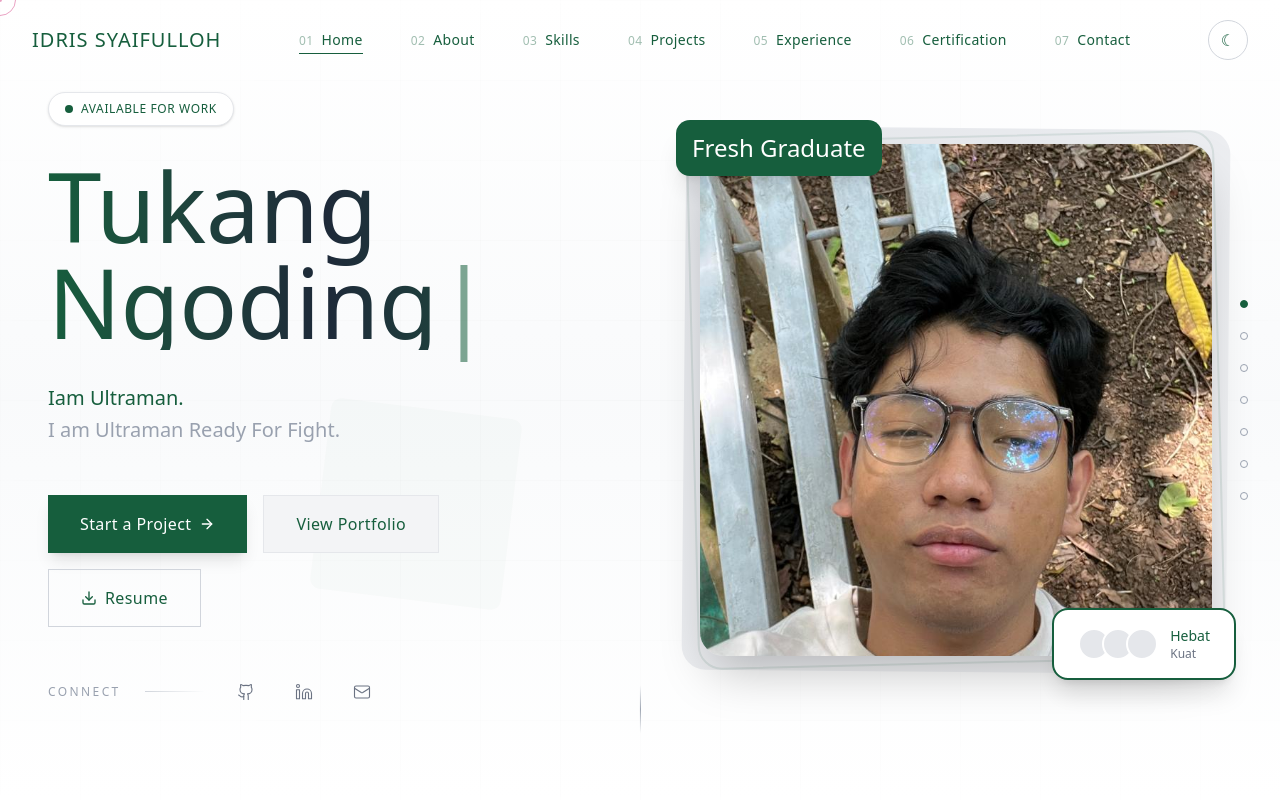
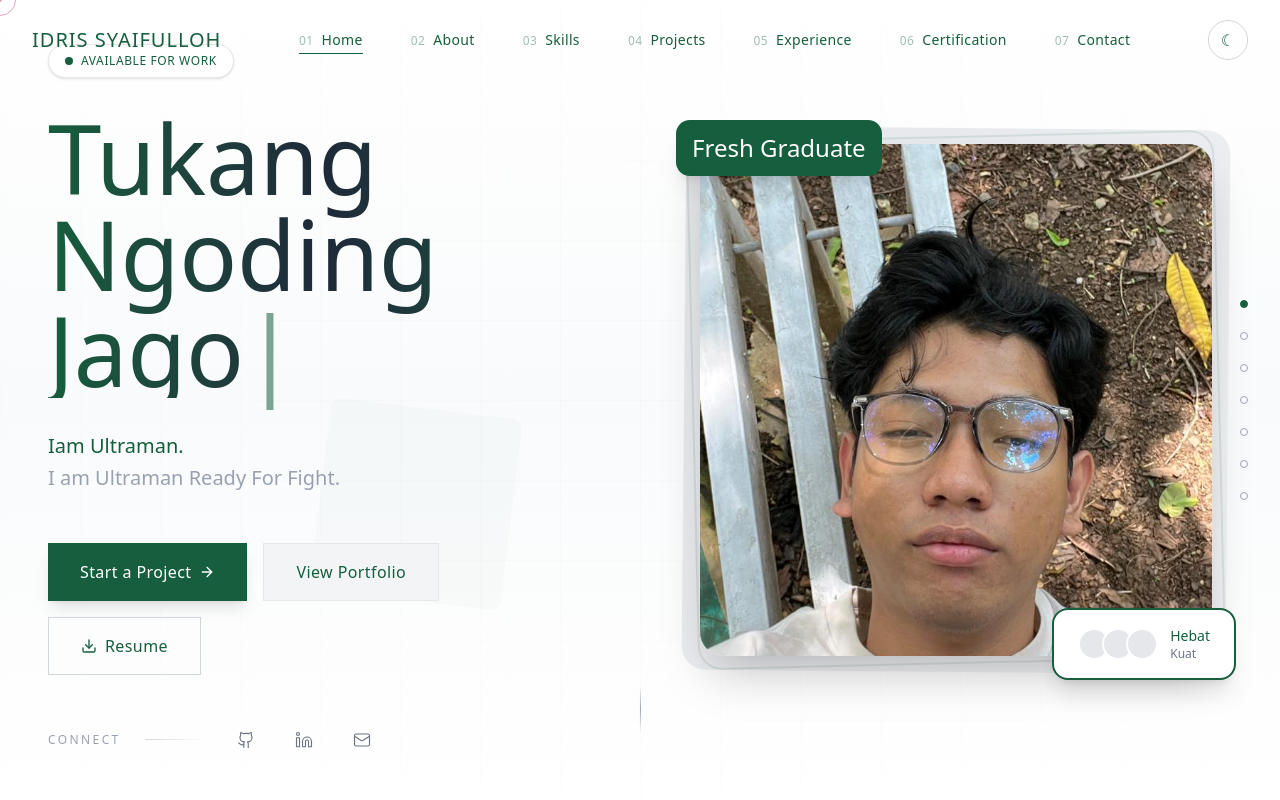
Before and after one commit to IdrisSyaifulloh/Portofolio-IdrisSyaifulloh, a React (Vite) app: page / in a window 1280 px wide. Shown: the top 800 px of the page. Built offline with nearby package versions, Linux system fonts and the light colour scheme.

Commit message:
Update Minor

```diff
--- a/src/components/Hero.tsx
+++ b/src/components/Hero.tsx
@@ -11,7 +11,7 @@ export function Hero() {
   const scale = useTransform(scrollY, [0, 300], [1, 0.8]);
 
   const [text, setText] = useState('');
-  const fullText = 'Tukang Ngoding';
+  const fullText = 'Tukang Ngoding Jago';
 
   const mouseX = useMotionValue(0);
   const mouseY = useMotionValue(0);
```
